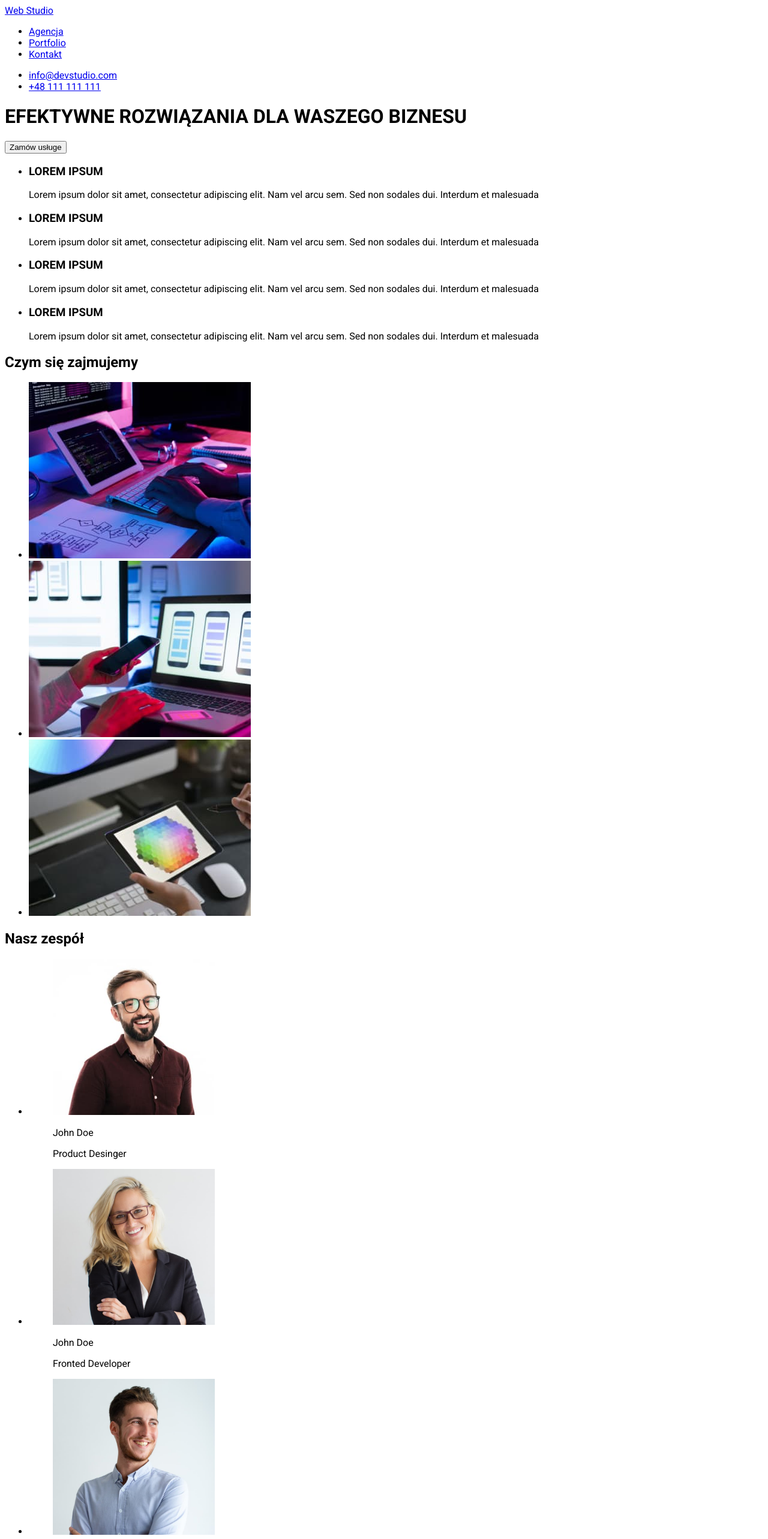
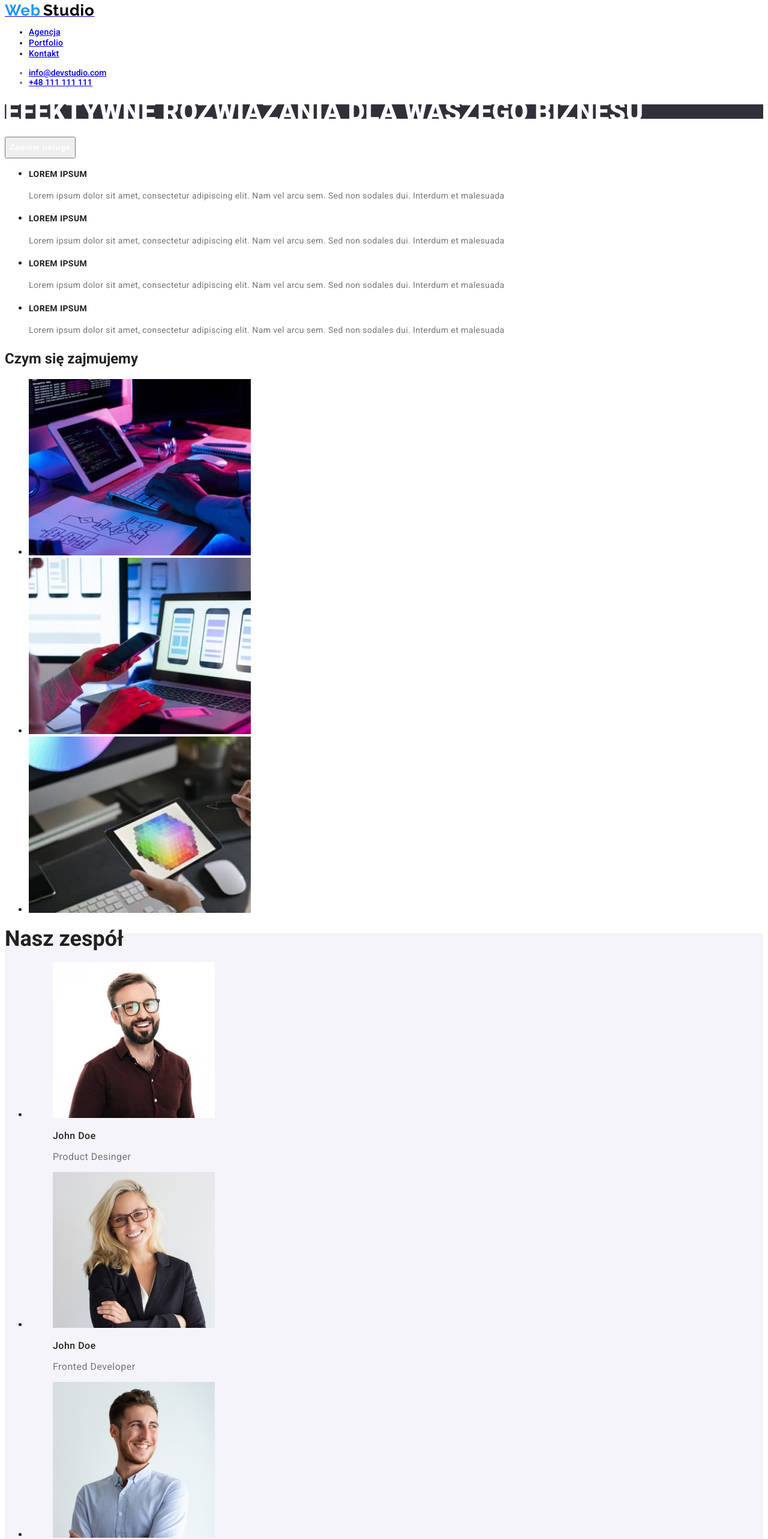
Before and after one commit to Tom-Kmie/goit-markup-hw-02, a plain HTML site: page index.html in a window 1280 px wide. Shown: the top 2566 px of the page at 60% size. Drawn offline with Linux system fonts and the light colour scheme.

Commit message:
creating

```diff
--- a/css/style.css
+++ b/css/style.css
@@ -1,69 +1,171 @@
 body {
   font-family: "Roboto", sans-serif;
+  color: var(--bodycolor-text);
 }
-.web_logo_top{
+:root {
+  --text-color: #757575;
+  --bodycolor-text: #212121;
+  --main-white-color: #ffffff;
+  --footerbackground-color: #2f303a;
+  --logo-color-black: #000000;
+  --section-background: #f5f4fa;
+  --selection-color: #2196f3;
+}
 
+.web_logo_top,
+.studio_logo_top {
+  font-family: "Raleway";
+  font-size: 26px;
+  font-weight: 700;
+  line-height: 1.19rem;
+  letter-spacing: 0.03em;
+  text-shadow: 0, 0, 0, 0.25;
 }
-.studio_logo_top{
-
+.studio_logo_top {
+  color: var(--logo-color-black);
 }
-.web_logo_bottom{
-
+.web_logo_top {
+  color: var(--selection-color);
 }
-.span_logo_bottom{
-
+.web_logo_bottom {
 }
-.navigation_links{
-
+.span_logo_bottom {
 }
-.contakct_links{
-
+.navigation_links {
+  font-size: 14px;
+  color: var(--bodycolor-text);
+  font-weight: 500;
+  line-height: 1.14rem;
+  letter-spacing: 0.02em;
 }
-.title_valid{
-
+.navigation_links a:hover,
+.navigation_links a:focus,
+.contact_links a:active {
+  color: var(--selection-color);
 }
-.title_valid_1{
-
+.contact_links {
+  text-decoration: none;
+  font-size: 14px;
+  font-weight: 500;
+  line-height: 1, 14rem;
+  letter-spacing: 0.02;
+  color: var(--text-color);
 }
-.text_properties{
-
+.contact_links a:hover,
+.contact_links a:focus,
+.contact_links a:active {
+  color: var(--selection-color);
 }
-.images_section{
-
+.title_valid {
+  color: var(--main-white-color);
+  font-size: 44px;
+  font-weight: 900;
+  line-height: 1.5rem;
+  letter-spacing: 0.6;
+  background-color: var(--footerbackground-color);
 }
-.title_images_section{
-
+.title_valid + button[type="button"] {
+  color: var(--main-white-color);
+  font-weight: 700;
+  line-height: 1.88rem;
+  letter-spacing: 0.06em;
 }
-.specialist_section{
-
+.title_valid_1 {
+  font-size: 14px;
+  font-weight: 700;
+  line-height: 1.14rem;
+  letter-spacing: 0.03em;
 }
-.title_specialist_section{
-
+.text_properties {
+  color: var(--text-color);
+  font-size: 14px;
+  line-height: 1.71rem;
+  letter-spacing: 0.03em;
 }
-.list_specialist_section{
-
+.images_section .title_images_section {
+  font-size: 36px;
+  font-weight: 700;
+  line-height: 1.16rem;
+  letter-spacing: 0.03em;
 }
-.caption_specialist{
-
+.specialist_section .title_specialist_section {
+  font-size: 36px;
+  font-weight: 700;
+  line-height: 1.16rem;
+  letter-spacing: 0.03;
 }
-.upper_caption{
-
+.list_specialist_section {
 }
-.lower_caption{
-
+.caption_specialist .upper_caption {
+  font-weight: 500;
+  line-height: 1.19rem;
+  letter-spacing: 0.03em;
 }
-.footer_area{
-
+.caption_specialist .lower_caption {
+  color: var(--text-color);
+  line-height: 1.19rem;
+  letter-spacing: 0.03em;
 }
-.footer_address{
-
+.caption_projekts .upper_caption {
+  font-size: 18px;
+  font-weight: 700;
+  line-height: 2rem;
+  letter-spacing: 0.06em;
 }
-.link_address{
-
+.caption_projekts .lower_caption {
+  color: var(--text-color);
+  line-height: 1.88rem;
+  letter-spacing: 0.03em;
 }
-.button{
-
+.footer_address .link_address {
+  text-decoration: none;
+  color: var(--text-color);
+  line-height: 1.88rem;
+  letter-spacing: 0, 03em;
 }
-.caption_projekts{
-
+.footer_address.link_address:hover,
+.footer_address.link_address:focus,
+.footer_address,
+.link_address:active {
+  color: var(--selection-color);
 }
+.footer_address .contact_links {
+  text-decoration: none;
+  color: rgba(255, 255, 255, 0.6);
+  font-size: 14px;
+  line-height: 1.71rem;
+}
+.footer_address .contact_links:hover,
+.footer_address .contact_links:focus,
+.footer_address,
+.contact_links:active {
+  color: var(--selection-color);
+}
+button[type="button"] {
+  cursor: pointer;
+}
+button[type="button"]:hover,
+button[type="button"]:focus,
+button[type="button"]active {
+  color: var(--main-white-color);
+  background-color: var(--selection-color);
+}
+.web_logo_bottom .studio_logo_botom {
+  font-family: "Raleway";
+  font-size: 26px;
+  font-weight: 700;
+  line-height: 1.19rem;
+  letter-spacing: 0, 03em;
+}
+.web_logo_bottom {
+  color: var(--selection-color);
+}
+.studio_logo_botom {
+  color: var(--main-white-color);
+}
+.background-footer {
+  background-color: var(--footerbackground-color);
+}
+.specialist_section {
+  background-color: var(--section-background);
+}
--- a/index.html
+++ b/index.html
@@ -10,7 +10,6 @@
       href="https://fonts.googleapis.com/css2?family=Raleway:wght@700&family=Roboto:wght@400;500;700;900&display=swap"
     />
     <link rel="stylesheet" href="/goit-markup-hw-02/css/style.css" />
-    <style></style>
   </head>
 
   <body>
@@ -39,14 +38,14 @@
         <ul>
           <li>
             <h3 class="title_valid_1">LOREM IPSUM</h3>
-            <p>
+            <p class="text_properties">
               Lorem ipsum dolor sit amet, consectetur adipiscing elit. Nam vel
               arcu sem. Sed non sodales dui. Interdum et malesuada
             </p>
           </li>
           <li>
             <h3 class="title_valid_1">LOREM IPSUM</h3>
-            <p class="text properties">
+            <p class="text_properties">
               Lorem ipsum dolor sit amet, consectetur adipiscing elit. Nam vel
               arcu sem. Sed non sodales dui. Interdum et malesuada
             </p>
```
Also changed, not shown: portfolio.html (+1 -1 lines).
